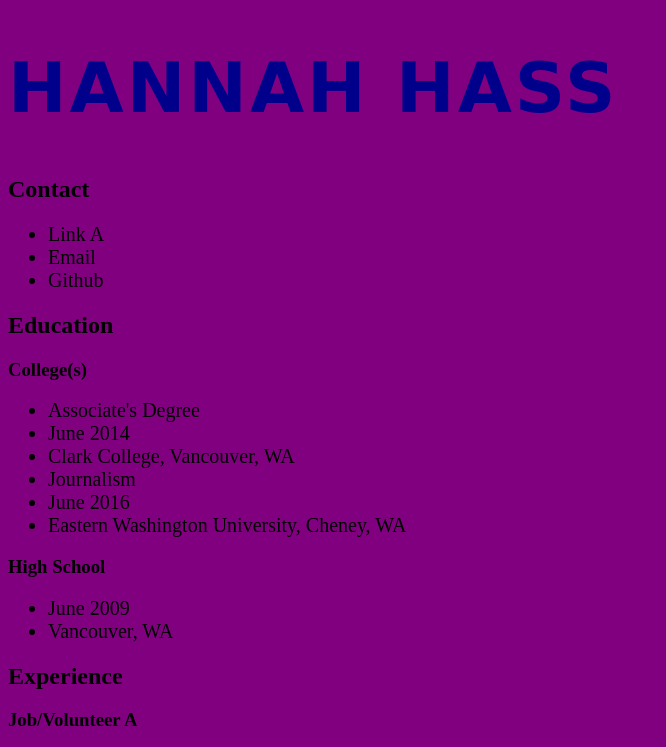
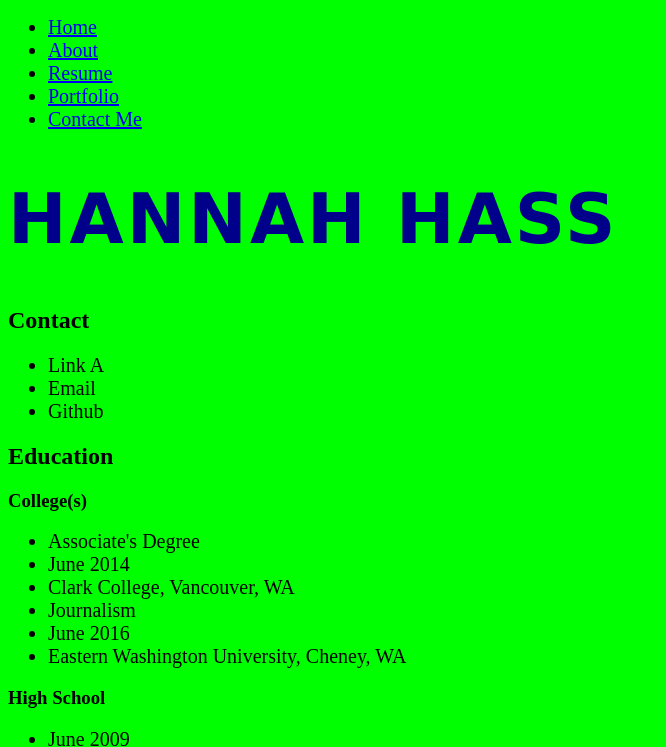
Before and after one commit to HHannahP/hhannahp.github.io, a plain HTML site: page resume.html in a window 1280 px wide. Shown: the top 747 px of the page, without its empty margins (0-666 px from the left). Drawn offline with Linux system fonts and the light colour scheme.

Commit message:
Added updates

```diff
--- a/resume.html
+++ b/resume.html
@@ -9,7 +9,19 @@
 
 
 </head>
-<body style="background: purple">
+<body style="background: lime">
+            <nav role='navigation'>
+  <ul>
+    <li><a href="index.html">Home</a></li>
+    <li><a href="about.html">About</a></li>
+    <li><a href="resume.html">Resume</a></li>
+    <li><a href="portfolio.html">Portfolio</a></li>
+    <li><a href="contact.html">Contact Me</a></li>
+
+</ul>
+</nav>
+
+
    <h1>Hannah Hass</h1>
 
 <h2>Contact</h2>
```
Also changed, not shown: about.html (+3 -1 lines), portfolio.html (+13 -0 lines).
